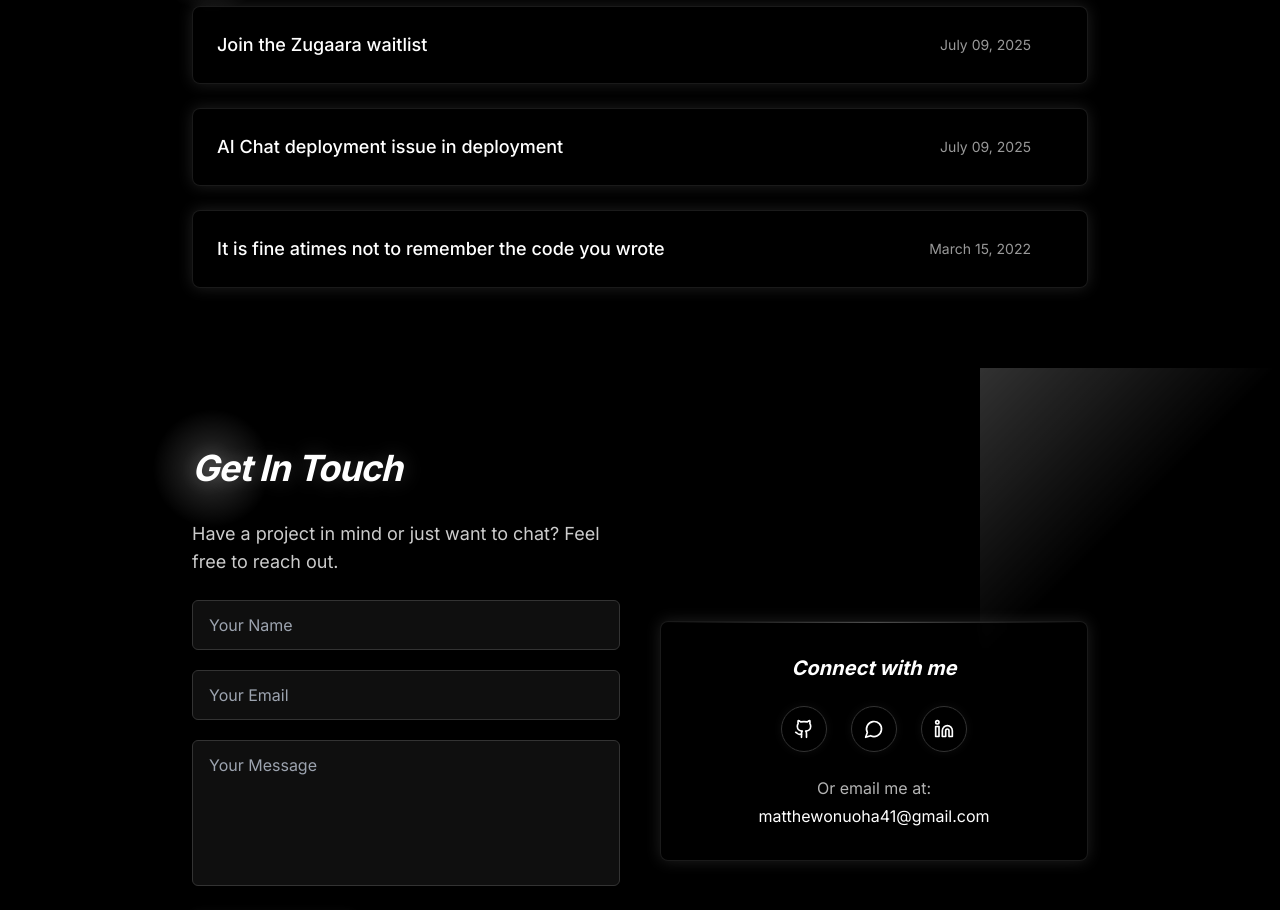
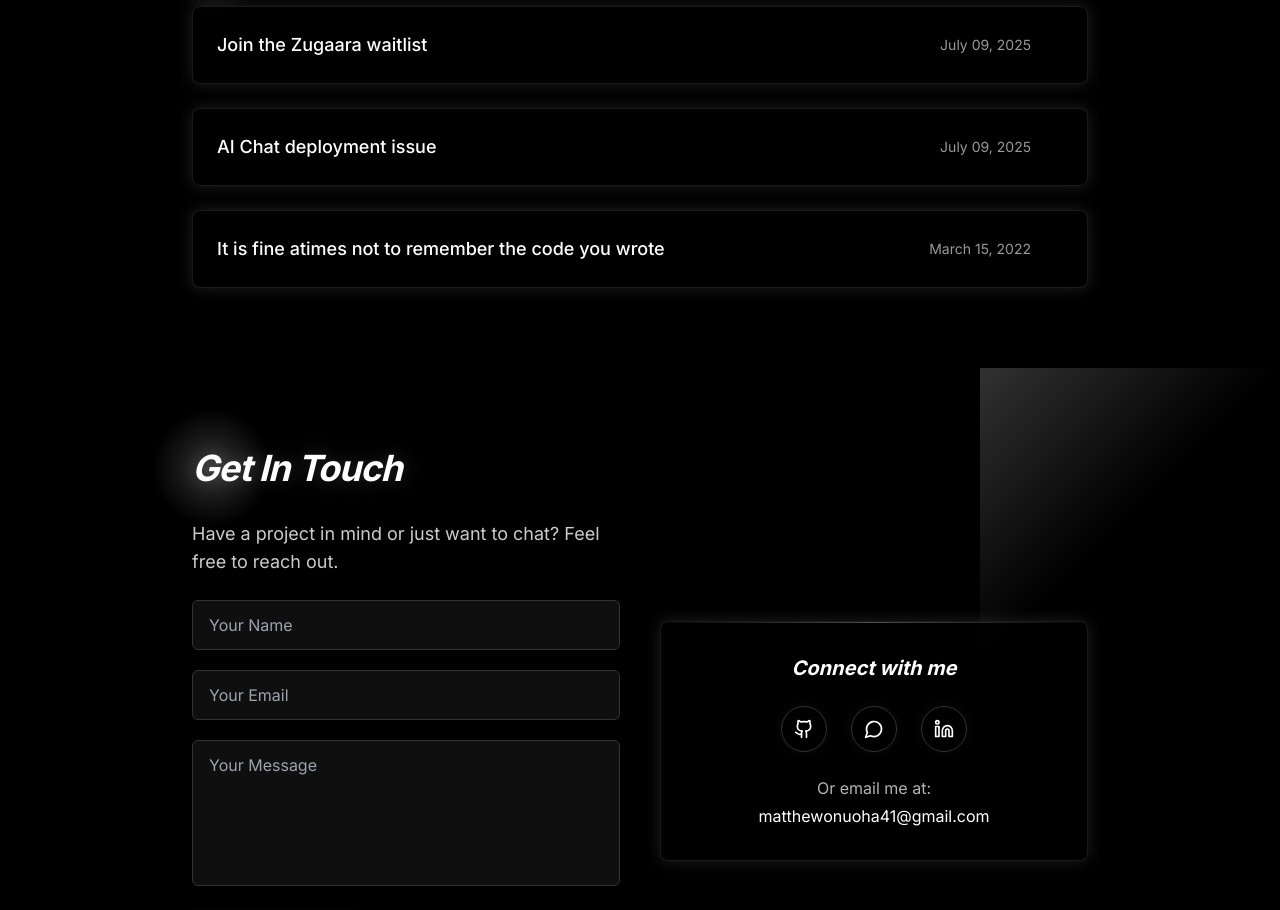
Before and after one commit to mathetis041/Portfolio_main, a React (Vite) app: page / in a window 1280 px wide. Shown: the part 4220-5130 px from the top of the page. Built offline with nearby package versions, Linux system fonts and the light colour scheme.

Commit message:
blog section

```diff
--- a/src/components/BlogSection.tsx
+++ b/src/components/BlogSection.tsx
@@ -19,7 +19,7 @@ const BlogSection: React.FC = () => {
     },
     {
       id: 2,
-      title: "AI Chat deployment issue in deployment",
+      title: "AI Chat deployment issue",
       url: "https://www.linkedin.com/posts/matthew-vincent-frontend-developer_how-i-integrated-gemini-api-into-my-ai-chat-activity-7350904672930398209-YvBR?utm_source=share&utm_medium=member_desktop&rcm=ACoAADtqyAsBxF2wHKg-V49iV9GCS6RV7rFqhyg",
       date: "July 09, 2025"
     },
```
